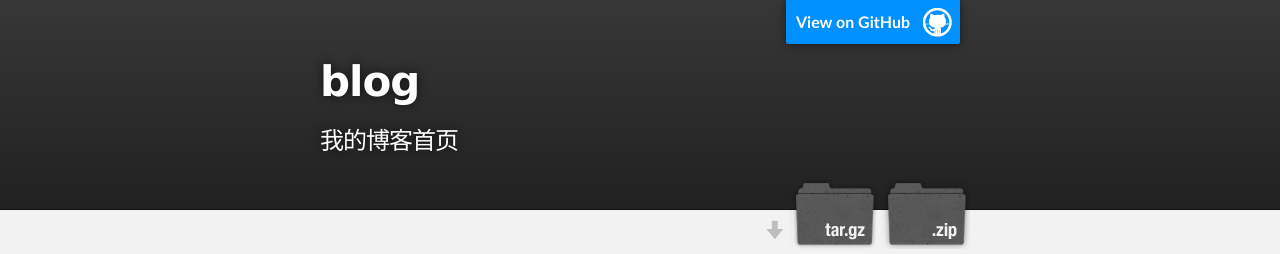
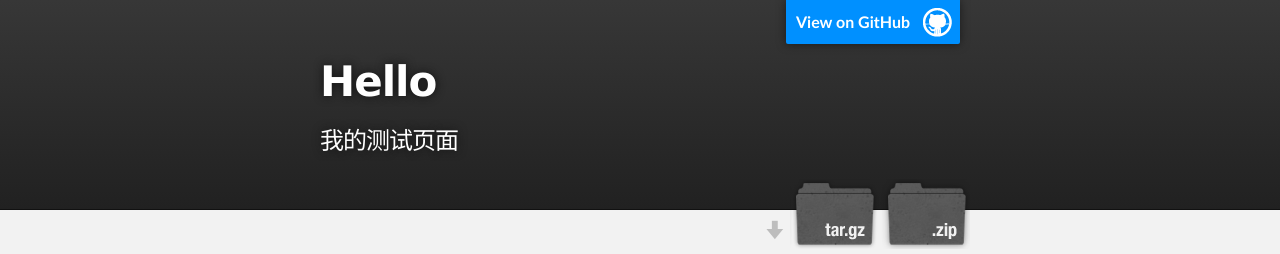
Before and after one commit to lpw716485/myFirstRepository, a Jekyll site: the page index.html, which Jekyll copies as it is, in a window 1280 px wide. Shown: the top 254 px of the page. Built offline with Jekyll 4.4.1, drawn with Linux system fonts in a browser that asks for light colours.

Commit message:
Update index.html

```diff
--- a/index.html
+++ b/index.html
@@ -18,8 +18,8 @@
         <header class="inner">
           <a id="forkme_banner" href="https://github.com/lpw716485/myFirstRepository">View on GitHub</a>
 
-          <h1 id="project_title">blog</h1>
-          <h2 id="project_tagline">我的博客首页</h2>
+          <h1 id="project_title">Hello</h1>
+          <h2 id="project_tagline">我的测试页面</h2>
 
             <section id="downloads">
               <a class="zip_download_link" href="https://github.com/lpw716485/myFirstRepository/zipball/master">Download this project as a .zip file</a>
```
